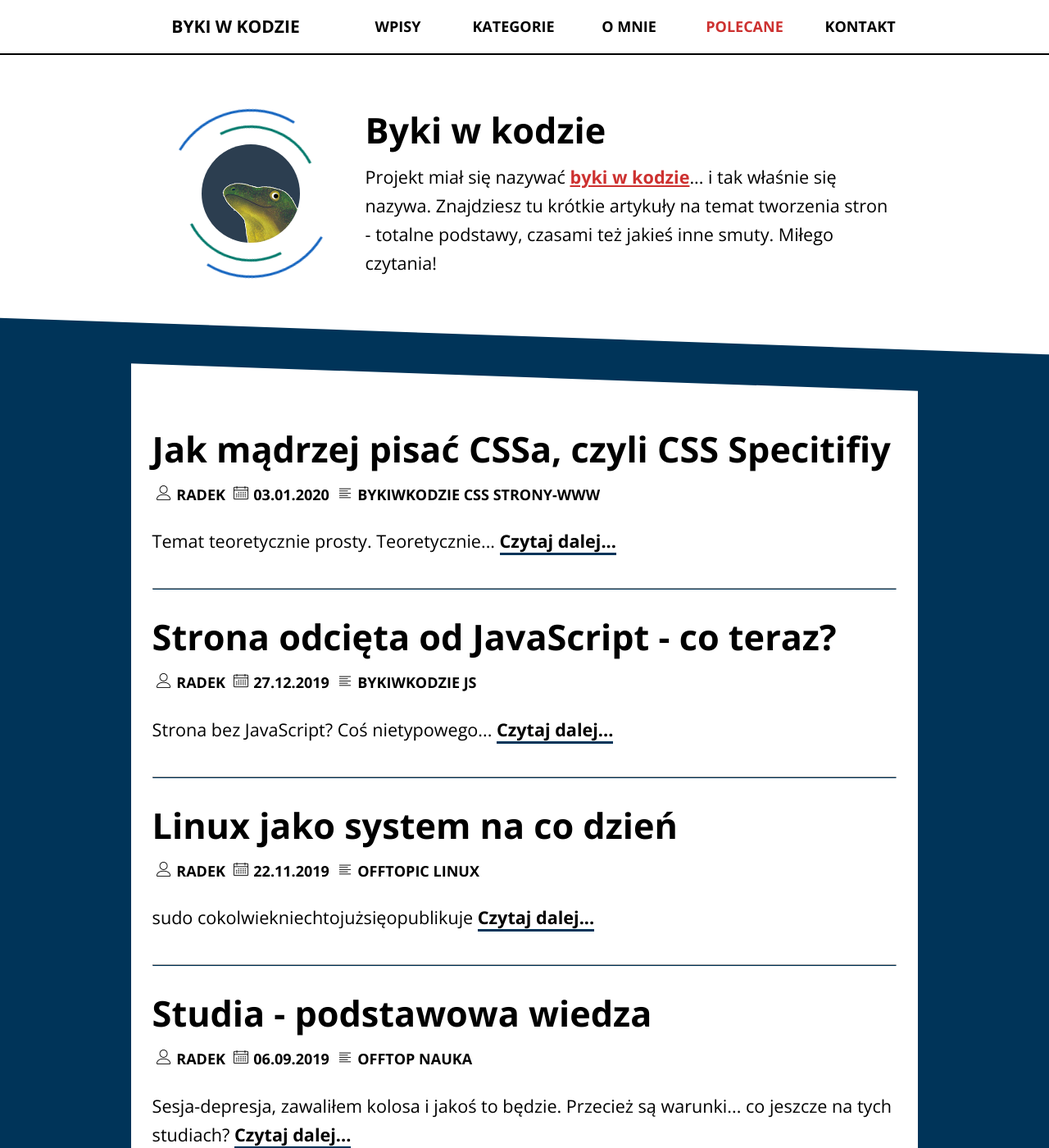
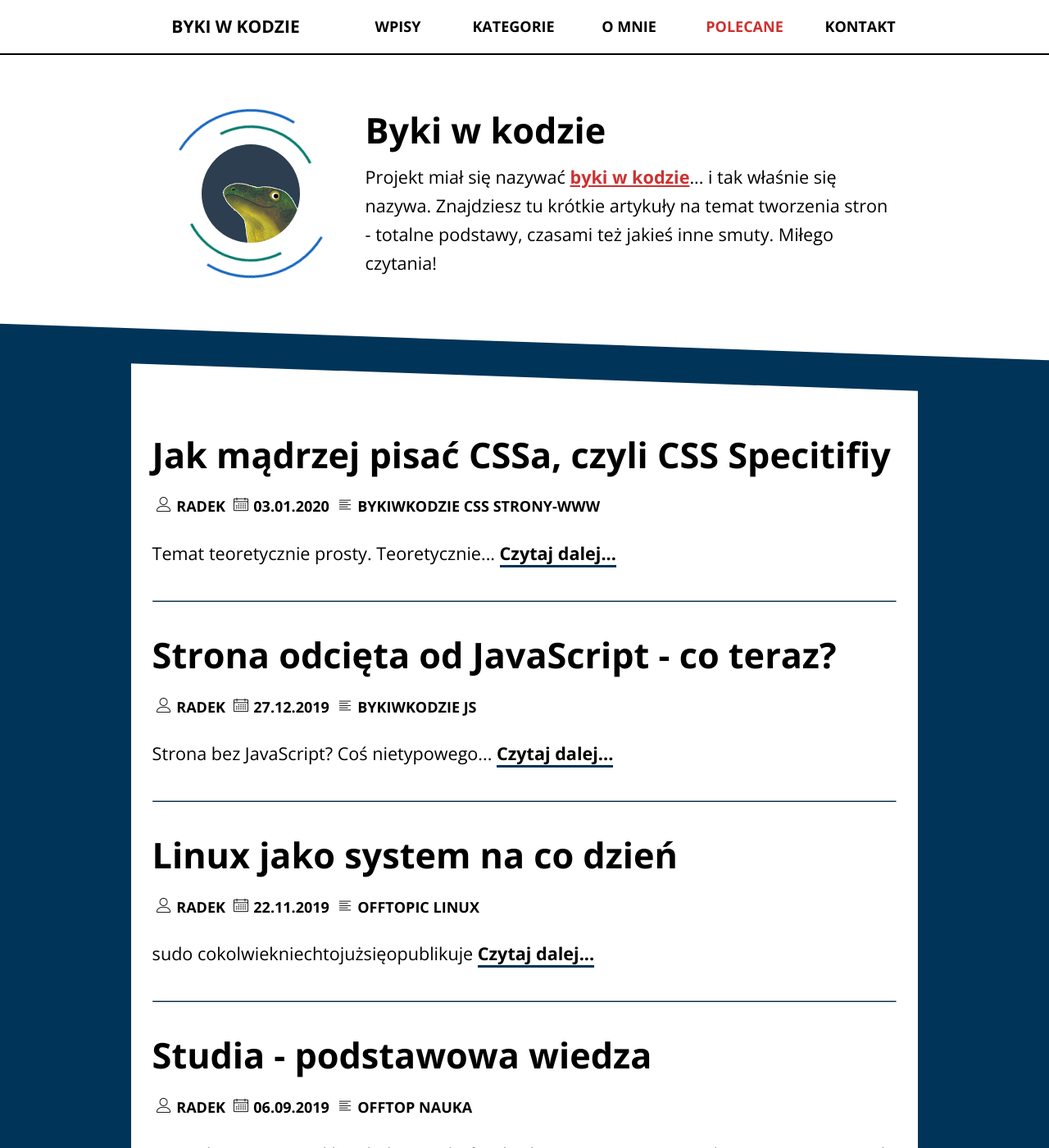
Before and after one commit to radek024/blog, a Jekyll site: the page built from index.html, in a window 1280 px wide and 1400 px high. Shown: the whole window at 82% size. Built offline with Jekyll 4.4.1, drawn with Linux system fonts in a browser that asks for light colours; the list of posts is cut into pages by our own code.

Commit message:
css/js fix

```diff
--- a/css/style.css
+++ b/css/style.css
@@ -179,7 +179,7 @@
 
 .welcome-heading::after{
   position: absolute;
-  bottom: -25px;
+  bottom: -32px;
   content: "";
   display: block;
   width: 100%;
@@ -569,7 +569,8 @@
   font-size: 2em;
   margin: 40px 0 0;
   width: 100%;
-    border-bottom: 3px solid transparent;
+  border-bottom: 3px solid transparent;
+  line-height: 1.15;
 }
 
 .content-heading .content-title:hover{
--- a/js/main.js
+++ b/js/main.js
@@ -42,7 +42,7 @@
   const sectionText = document.createElement("p");
   sectionText.innerHTML = "Tak się składa, że jestem autorem książki dot. frameworku CSS. Omawiam tam tworzenie stron od podstaw z wykorzystaniem Bootstrap 3.";
   const sectionLink = document.createElement("a");
-  sectionLink.href="http://www.goo.gl/sus928";
+  sectionLink.href="https://helion.pl/ksiazki/bootstrap-tworzenie-wlasnych-stylow-graficznych-radoslaw-gryczan,bootgr.htm";
   sectionLink.innerHTML = "Może warto po nią sięgnąć?";
   const sectionImage = document.createElement("img");
   sectionImage.src="/blog/img/bootstrap-icon.png";
```
